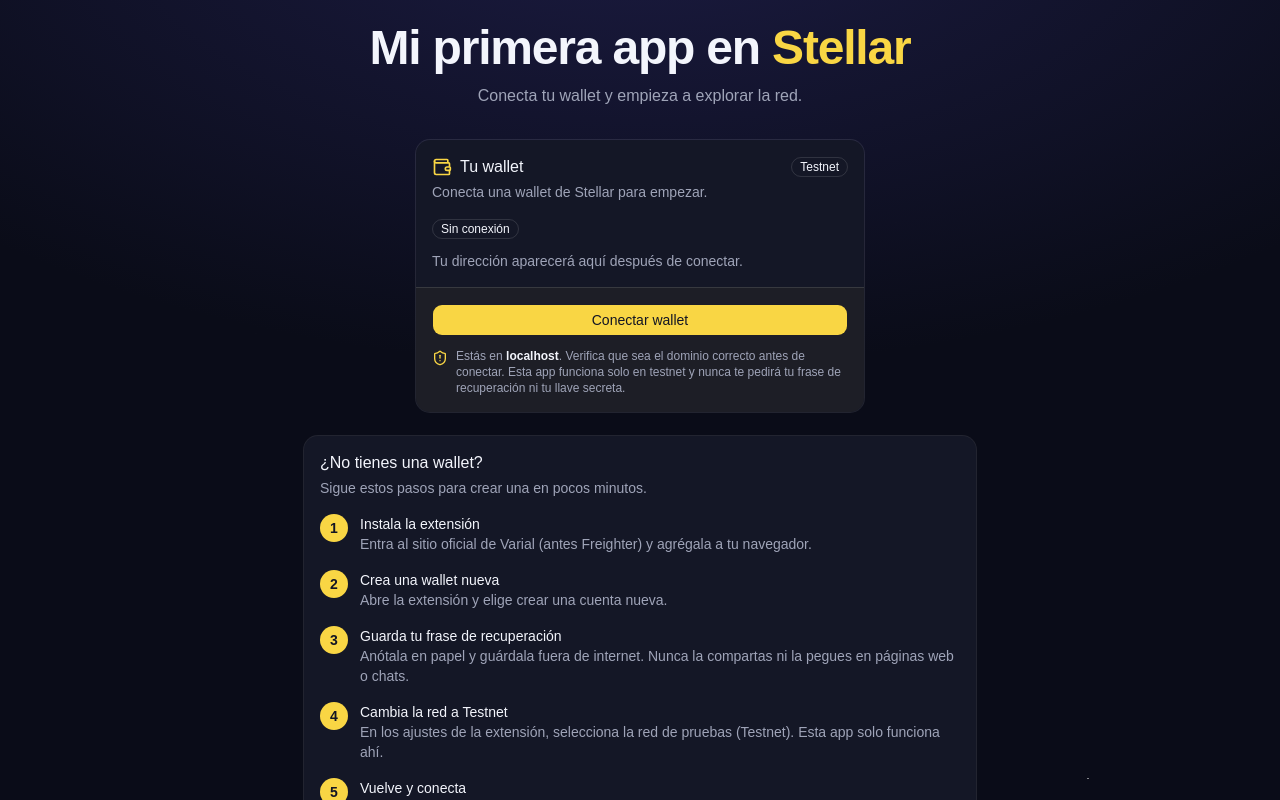
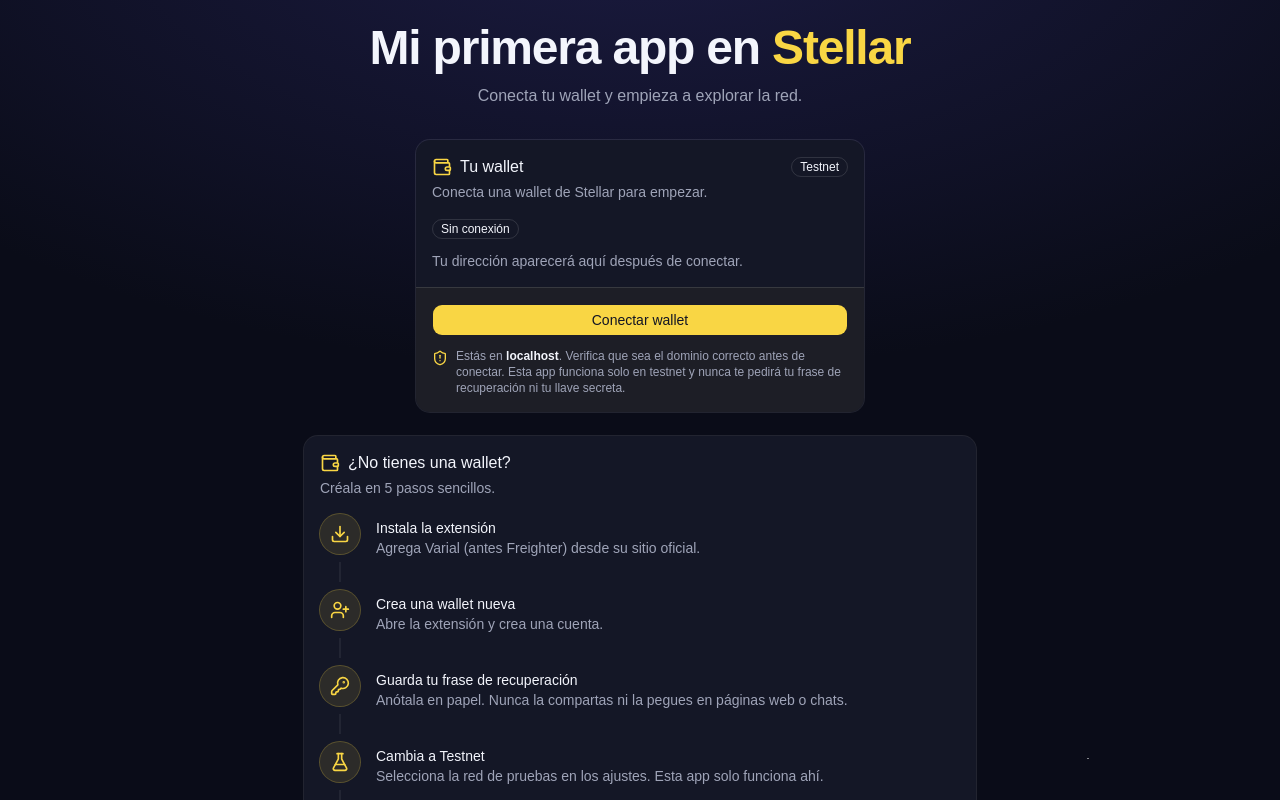
Before and after one commit to Oppia-Software-Labs/Pura-Vida-Bootcamp-1, a React (Vite) app in the folder Elias Jose Castro Soto/: page / in a window 1280 px wide. Shown: the top 800 px of the page. Built offline with nearby package versions, Linux system fonts and the light colour scheme; what @creit-tech/stellar-wallets-kit would draw is missing.

Commit message:
style: simplificar guía de wallet con iconos y animación de entrada

```diff
--- a/Elias Jose Castro Soto/src/components/NoWalletGuide.jsx
+++ b/Elias Jose Castro Soto/src/components/NoWalletGuide.jsx
@@ -1,5 +1,13 @@
+import {
+  Download,
+  UserPlus,
+  KeyRound,
+  FlaskConical,
+  PlugZap,
+  Wallet,
+  ExternalLink,
+} from "lucide-react";
 import { buttonVariants } from "@/components/ui/button";
-import SecurityNote from "@/components/SecurityNote";
 import {
   Card,
   CardHeader,
@@ -8,60 +16,88 @@ import {
   CardContent,
   CardFooter,
 } from "@/components/ui/card";
+import { useInView } from "@/hooks/useInView";
 
 const steps = [
   {
+    icon: Download,
     title: "Instala la extensión",
-    text: "Entra al sitio oficial de Varial (antes Freighter) y agrégala a tu navegador.",
+    text: "Agrega Varial (antes Freighter) desde su sitio oficial.",
   },
   {
+    icon: UserPlus,
     title: "Crea una wallet nueva",
-    text: "Abre la extensión y elige crear una cuenta nueva.",
+    text: "Abre la extensión y crea una cuenta.",
   },
   {
+    icon: KeyRound,
     title: "Guarda tu frase de recuperación",
-    text: "Anótala en papel y guárdala fuera de internet. Nunca la compartas ni la pegues en páginas web o chats.",
+    text: "Anótala en papel. Nunca la compartas ni la pegues en páginas web o chats.",
   },
   {
-    title: "Cambia la red a Testnet",
-    text: "En los ajustes de la extensión, selecciona la red de pruebas (Testnet). Esta app solo funciona ahí.",
+    icon: FlaskConical,
+    title: "Cambia a Testnet",
+    text: "Selecciona la red de pruebas en los ajustes. Esta app solo funciona ahí.",
   },
   {
+    icon: PlugZap,
     title: "Vuelve y conecta",
-    text: "Recarga esta página y pulsa “Conectar wallet”. Si tu cuenta aparece sin fondear, usa el botón de Friendbot para recibir XLM de prueba.",
+    text: "Recarga la página y pulsa “Conectar wallet”. Si la cuenta está vacía, usa Friendbot.",
   },
 ];
+
+function Step({ icon: Icon, title, text, index, last }) {
+  const [ref, inView] = useInView();
+
+  return (
+    <li
+      ref={ref}
+      style={{ transitionDelay: `${Math.min(index, 3) * 80}ms` }}
+      className={`relative flex gap-4 transition-all duration-500 ease-out motion-reduce:transition-none ${
+        last ? "" : "pb-8"
+      } ${
+        inView
+          ? "translate-y-0 opacity-100"
+          : "translate-y-4 opacity-0 motion-reduce:translate-y-0 motion-reduce:opacity-100"
+      }`}
+    >
+      <div className="flex size-10 shrink-0 items-center justify-center rounded-full bg-primary/10 text-primary ring-1 ring-primary/30">
+        <Icon className="size-5" aria-hidden="true" />
+      </div>
+
+      {!last && (
+        <span
+          aria-hidden="true"
+          className="absolute left-5 top-12 bottom-2 w-px -translate-x-1/2 bg-border"
+        />
+      )}
+
+      <div className="pt-1">
+        <p className="font-medium">{title}</p>
+        <p className="text-sm text-muted-foreground">{text}</p>
+      </div>
+    </li>
+  );
+}
 
 export default function NoWalletGuide() {
   return (
     <section className="flex justify-center px-6 pb-12" aria-labelledby="no-wallet-title">
       <Card className="w-full max-w-2xl">
         <CardHeader>
-          <CardTitle id="no-wallet-title">¿No tienes una wallet?</CardTitle>
-          <CardDescription>
-            Sigue estos pasos para crear una en pocos minutos.
-          </CardDescription>
+          <CardTitle id="no-wallet-title" className="flex items-center gap-2">
+            <Wallet className="size-5 text-primary" aria-hidden="true" />
+            ¿No tienes una wallet?
+          </CardTitle>
+          <CardDescription>Créala en 5 pasos sencillos.</CardDescription>
         </CardHeader>
 
         <CardContent>
-          <ol className="space-y-4">
+          <ol>
             {steps.map((s, i) => (
-              <li key={s.title} className="flex gap-3">
-                <span className="flex size-7 shrink-0 items-center justify-center rounded-full bg-primary text-sm font-semibold text-primary-foreground">
-                  {i + 1}
-                </span>
-                <div>
-                  <p className="font-medium">{s.title}</p>
-                  <p className="text-sm text-muted-foreground">{s.text}</p>
-                </div>
-              </li>
+              <Step key={s.title} {...s} index={i} last={i === steps.length - 1} />
             ))}
           </ol>
-
-          <SecurityNote className="mt-5">
-            Descarga la extensión solo desde el sitio oficial y verifica la dirección
-            antes de instalar. Ninguna app legítima te pedirá tu frase de recuperación.
-          </SecurityNote>
         </CardContent>
 
         <CardFooter>
@@ -72,6 +108,7 @@ export default function NoWalletGuide() {
             className={buttonVariants({ variant: "outline", className: "w-full" })}
           >
             Ir al sitio de Varial
+            <ExternalLink className="size-4" aria-hidden="true" />
           </a>
         </CardFooter>
       </Card>
--- /dev/null
+++ b/Elias Jose Castro Soto/src/hooks/useInView.js
@@ -0,0 +1,26 @@
+import { useEffect, useRef, useState } from "react";
+
+// Devuelve [ref, inView]: inView pasa a true la primera vez que el elemento
+// entra en pantalla y se queda así (la animación se reproduce una sola vez).
+export function useInView({ threshold = 0.2 } = {}) {
+  const ref = useRef(null);
+  const [inView, setInView] = useState(false);
+
+  useEffect(() => {
+    const el = ref.current;
+    if (!el) return;
+    const observer = new IntersectionObserver(
+      ([entry]) => {
+        if (entry.isIntersecting) {
+          setInView(true);
+          observer.disconnect();
+        }
+      },
+      { threshold },
+    );
+    observer.observe(el);
+    return () => observer.disconnect();
+  }, [threshold]);
+
+  return [ref, inView];
+}
```
